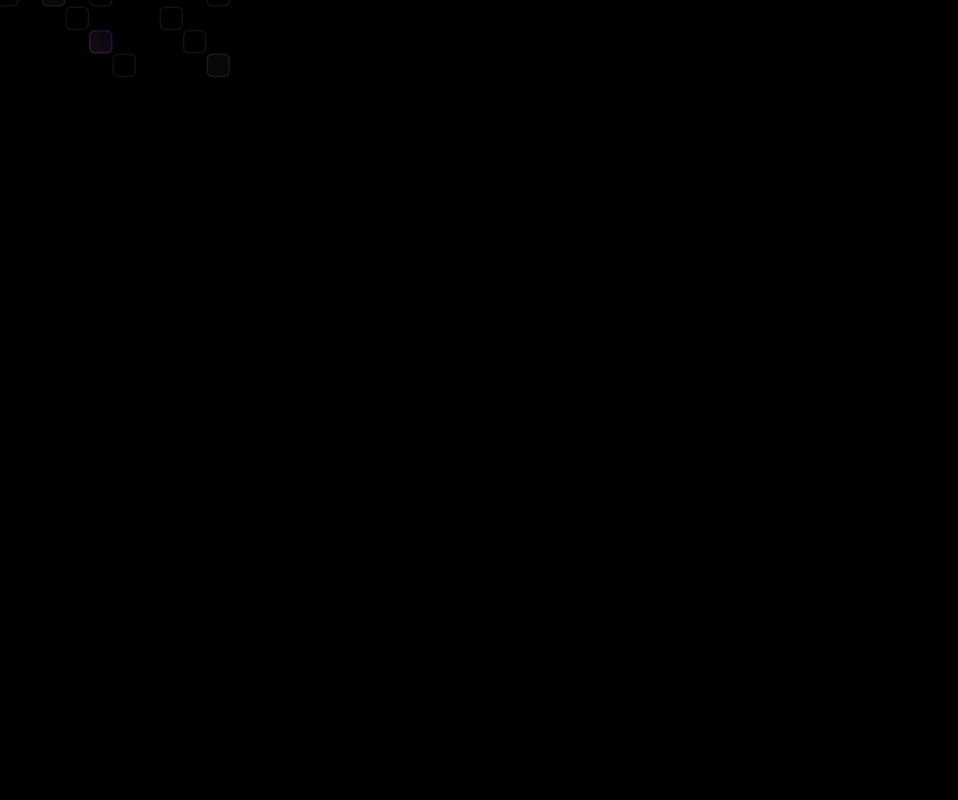
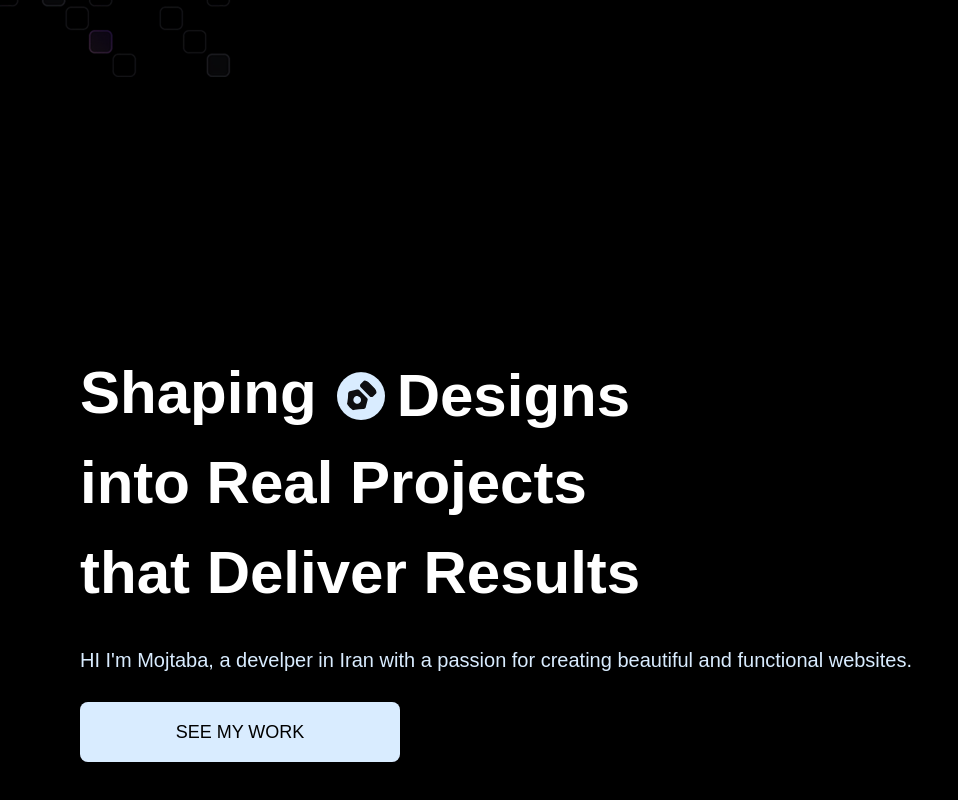
Before and after one commit to mojtabams/3D-Portfolio, a React (Vite) app: page / in a window 1280 px wide. Shown: the part 250-1050 px from the top of the page, without its empty margins (0-958 px from the left). Built offline with nearby package versions, Linux system fonts and the light colour scheme; a web font is replaced by a local one.

Commit message:
add Button and change some files

```diff
--- /dev/null
+++ b/src/components/Button.jsx
@@ -0,0 +1,15 @@
+const Button = ({text, className, id}) => {
+    return (
+        <a className={`${className ?? ''} cta-wrapper`}>
+            <div className="cta-button group">
+                <div className="bg-circle"/>
+                <p className="text">See My work</p>
+                <div className="arrow-wrapper">
+                    <img src="/images/arrow-down.svg" alt="arrow"/>
+                </div>
+            </div>
+        </a>
+    )
+}
+
+export default Button
--- a/src/sections/Hero.jsx
+++ b/src/sections/Hero.jsx
@@ -1,4 +1,6 @@
 import React from 'react'
+import {words} from "../../constants/index.js";
+import Button from "../components/Button.jsx";
 
 const Hero = () => {
     return (
@@ -8,6 +10,38 @@ const Hero = () => {
             </div>
             <div className="hero-layout">
                 {/* LEFT: HERO CONTENT*/}
+                <header className="flex flex-col justify-center md:w-full w-screen md:px-20 px-5">
+                    <div className="flex flex-col gap-7">
+                        <div className="hero-text">
+                            <h1>
+                                Shaping
+                                <span className="slide">
+                                    <span className="wrapper">
+                                        {words.map((word) => (
+                                            <span key={word.text} className="flex items-center md:gap-3 gap-1 bp-2 ">
+                                              <img
+                                                  src={word.imgPath}
+                                                  alt={word.text}
+                                                  className="xl:size-12 md:size-10 size-7 md:p-2 p-1 rounded-full bg-white-50"/>
+                                                <span className="text-white">{word.text}</span>
+                                            </span>
+                                        ))}
+                                    </span>
+                                </span>
+                            </h1>
+                            <h1>into Real Projects</h1>
+                            <h1>that Deliver Results</h1>
+                        </div>
+                        <p className="text-white-50 md:text-xl relative z-10 pointer-events-none">
+                            HI I'm Mojtaba, a develper in Iran with a passion for creating beautiful and functional websites.
+                        </p>
+                        <Button
+                            className="md:w-80 md:h-16 w-60 h-12"
+                            id="button"
+                            text="See My work"
+                        />
+                    </div>
+                </header>
                 {/* RIGHT: 3D MODEL*/}
             </div>
         </section>
```
